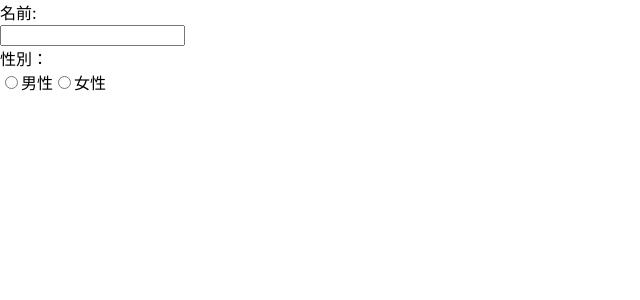
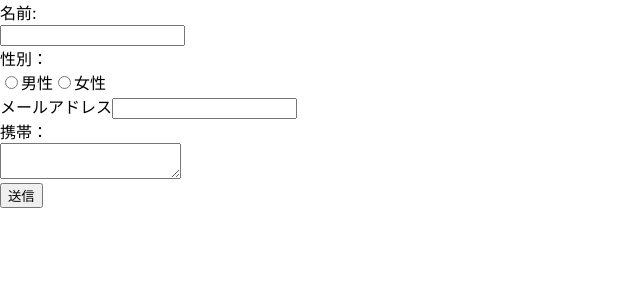
Before and after one commit to umedanaoyuki/react-hook-form0111, a React (Create React App) app: page / in a window 1280 px wide. Shown: the top 300 px of the page, without its empty margins (0-640 px from the left). Built offline with nearby package versions, Linux system fonts and the light colour scheme.

Commit message:
フォームのスタイルの作成

```diff
--- a/src/App.js
+++ b/src/App.js
@@ -1,7 +1,7 @@
 import './App.css';
 import {useForm} from "react-hook-form";
 
-export default function FormBasic() {
+export default function App() {
 
     const defaultValue = {
         name: '山田太郎',
@@ -48,12 +48,33 @@ return (
             <div>{errors.gender?.message}</div>
         </div>
 
-
-
-
-
-
-
+        <div>
+            <label htmlFor='email'>メールアドレス</label>
+            <input id='email' type="email"
+                {...register('email', {
+                    required: 'メールアドレスは必須入力です。',
+                    pattern: {
+                        value: /([a-z\d+\-.]+)@([a-z\d-]+(?:\.[a-z]+)*)/i,
+                        message: 'メールアドレスの形式が不正です。'
+                    }
+                })} />
+            <dic>{errors.email?.message}</dic>
+        </div>
+        <div>
+            <label htmlFor="memo">携帯：</label><br />
+            <textarea id="memo"
+                {...register('memo', {
+                    required: '備考は必須入力です。',
+                    maxLength: {
+                        value: 10,
+                        message: '備考は10文字以上にしてください。'
+                    }
+                })} />
+            <div>{errors.memo?.message}</div>
+        </div>
+        <div>
+            <button type="submit">送信</button>
+        </div>
     </form>
 )
 
```
